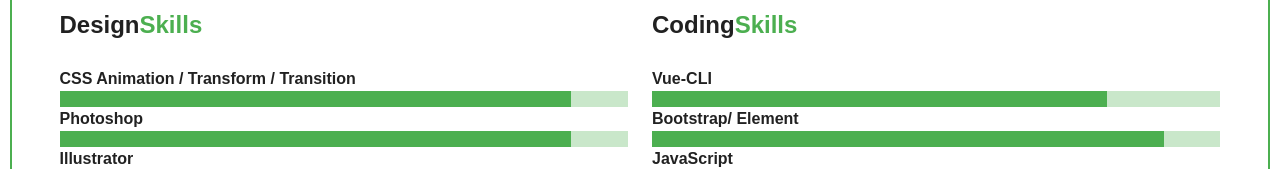
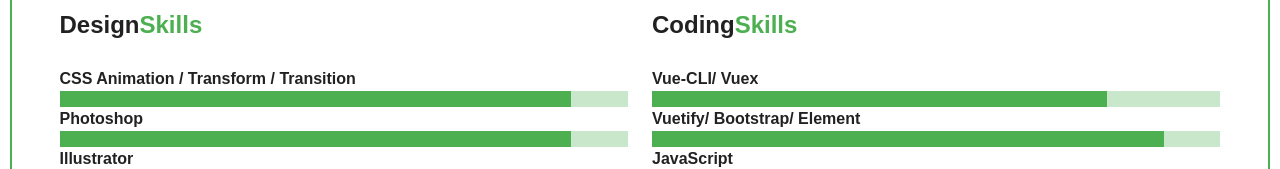
Before and after one commit to artminda/artminda, a Vue app: page /#/resume in a window 1280 px wide. Shown: the part 539-708 px from the top of the page. Built offline with nearby package versions, Linux system fonts and the light colour scheme; what storyblok-vue would draw is missing.

Commit message:
[Added]resume

```diff
--- a/src/views/Resume.vue
+++ b/src/views/Resume.vue
@@ -112,9 +112,9 @@
           <span class="green--text">Skills</span>
         </h2>
         <br>
-        <strong>Vue-CLI</strong>
+        <strong>Vue-CLI/ Vuex</strong>
         <v-progress-linear v-model="buffer4" :buffer-value="bufferValue" color="green" height="16"></v-progress-linear>
-        <strong>Bootstrap/ Element</strong>
+        <strong>Vuetify/ Bootstrap/ Element</strong>
         <v-progress-linear v-model="buffer5" :buffer-value="bufferValue" color="green" height="16"></v-progress-linear>
         <strong>JavaScript</strong>
         <v-progress-linear v-model="buffer6" :buffer-value="bufferValue" color="green" height="16"></v-progress-linear>
```
